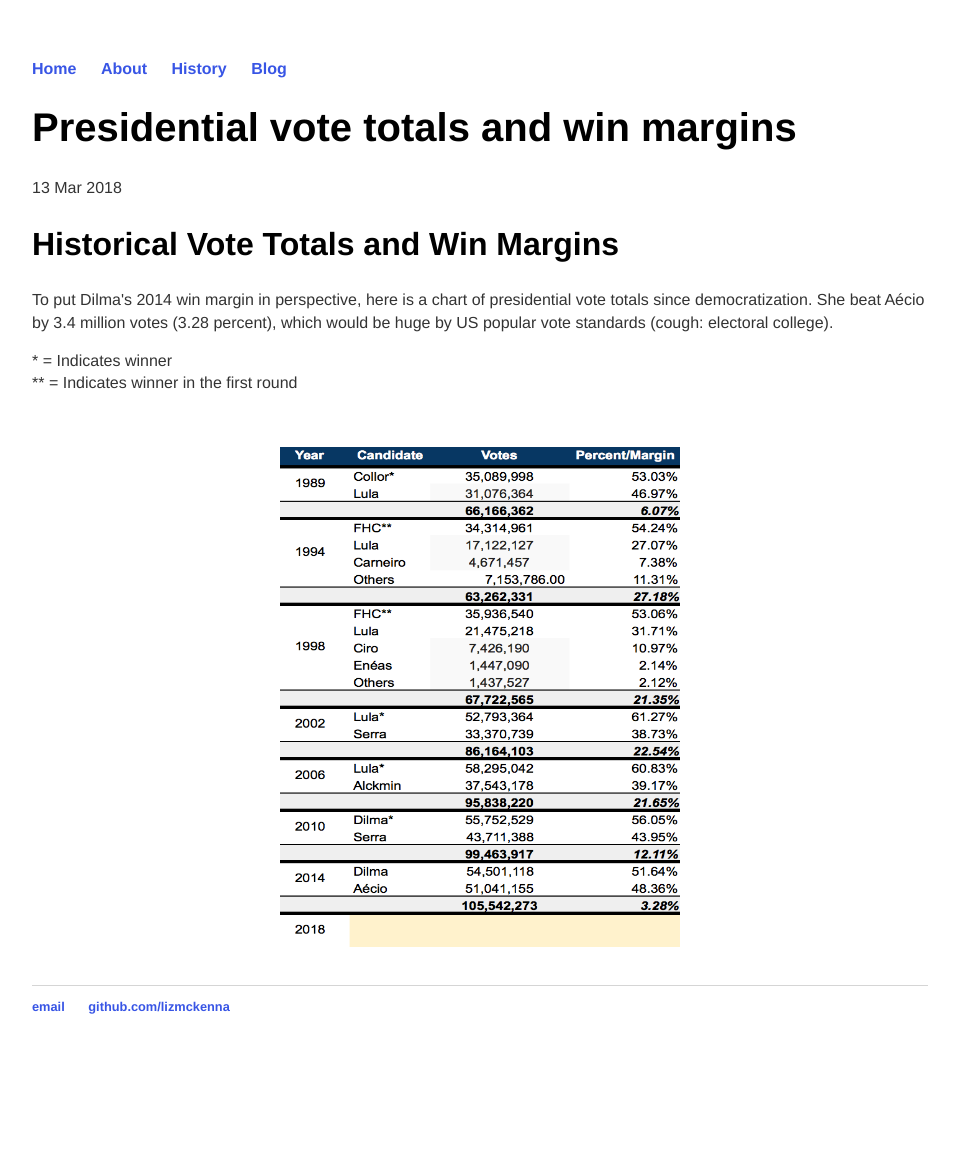
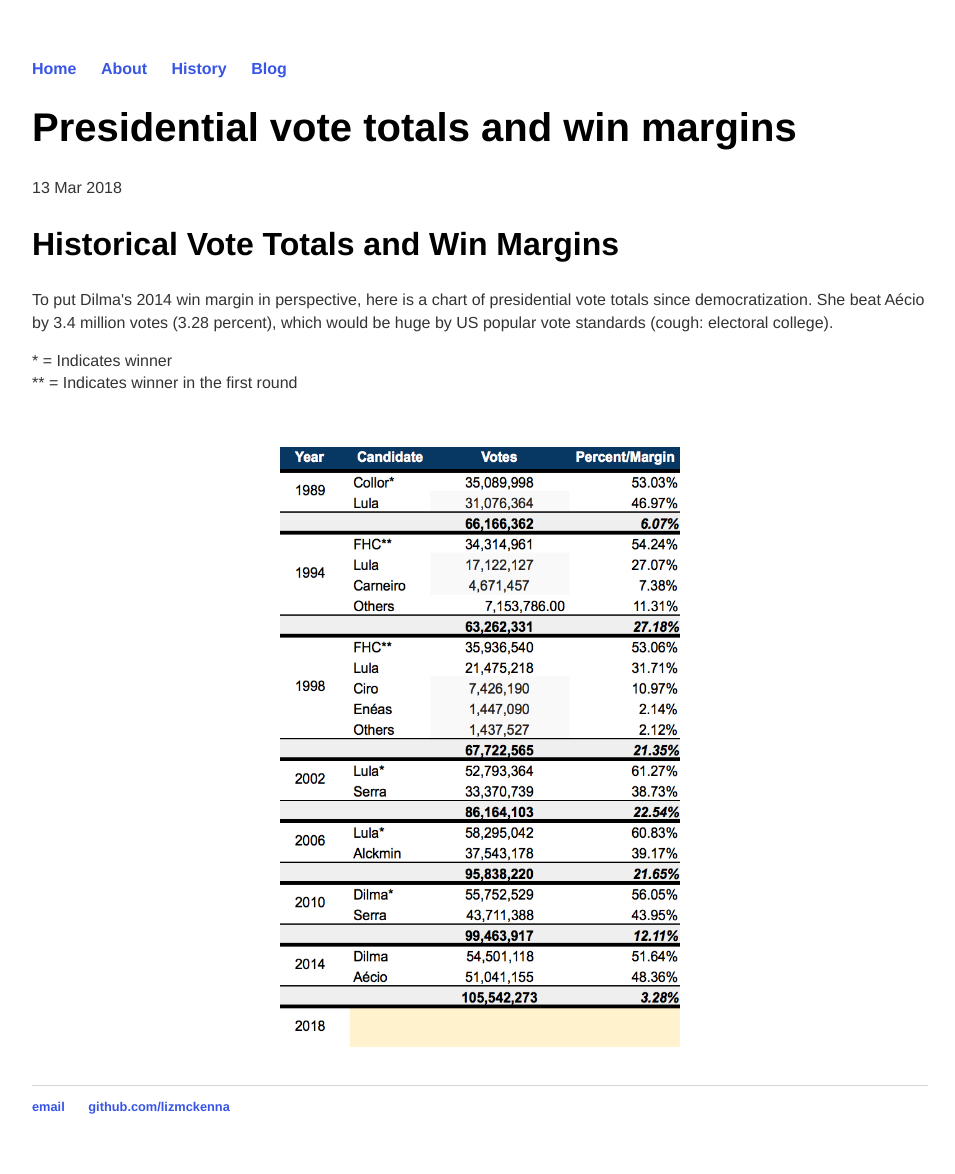
Before and after one commit to lizmckenna/elizabethmckenna.org, a Jekyll site: the page built from _posts/2018-03-13-presidential-historicals.md, in a window 1280 px wide. Shown: the whole page, without its empty margins (160-1115 px from the left). Built offline with Jekyll 4.4.1, drawn with Linux system fonts in a browser that asks for light colours; before the commit the page ends 1074 px from its top, so only the background shows below that.

Commit message:
Update 2018-03-13-presidential-historicals.md

```diff
--- a/_posts/2018-03-13-presidential-historicals.md
+++ b/_posts/2018-03-13-presidential-historicals.md
@@ -14,6 +14,6 @@
 <br>
 <br>
  <center>
-<img src="/images/presidential_historical_win_margins.png" alt="HTML5 Icon" style="width:400px;height:500px;">
+<img src="/images/presidential_historical_win_margins.png" alt="HTML5 Icon" style="width:400px;height:600px;">
 	</center>
 <br>
```
